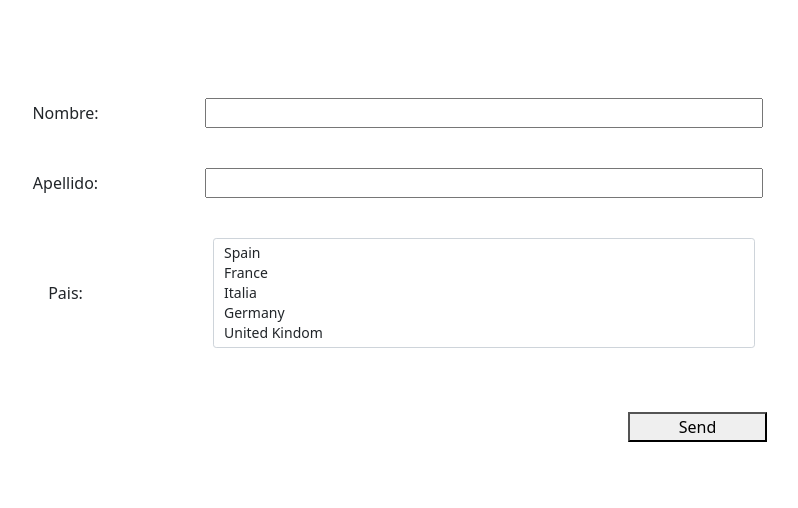
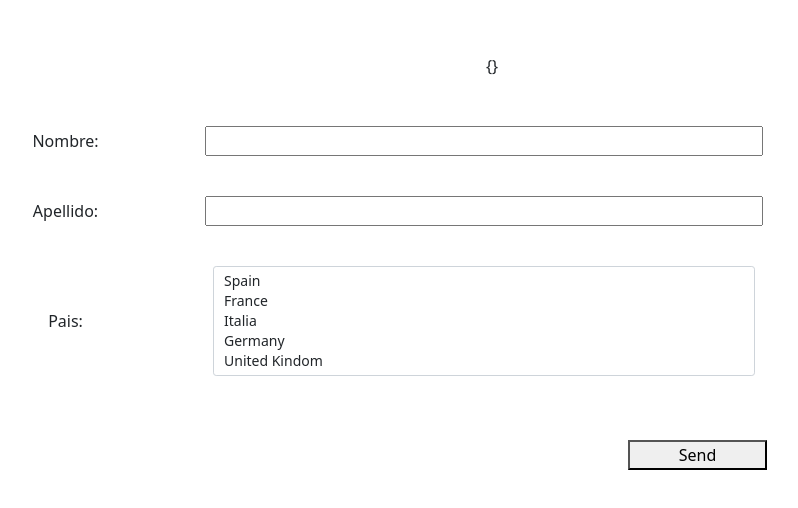
Before and after one commit to lauradillonar/angular023-forms, an Angular app: page / in a window 1280 px wide. Shown: the part 130-638 px from the top of the page, without its empty margins (148-946 px from the left). Built offline with nearby package versions, Linux system fonts and the light colour scheme.

Commit message:
Utilizando pipe JSON para mostrar resultados por pantalla

```diff
--- a/src/app/my-form/my-form.component.html
+++ b/src/app/my-form/my-form.component.html
@@ -3,6 +3,7 @@
   (ngSubmit)="onSubmitForm(formSend.value)"
   class="row g-3 align-items-center mb-3"
 >
+  <p>{{ formSend.value | json }}</p>
   <!-- Name Input Field-->
   <div class="row g-3 align-items-center mb-2">
     <label for="name" class="col-3">Nombre:</label>
```
